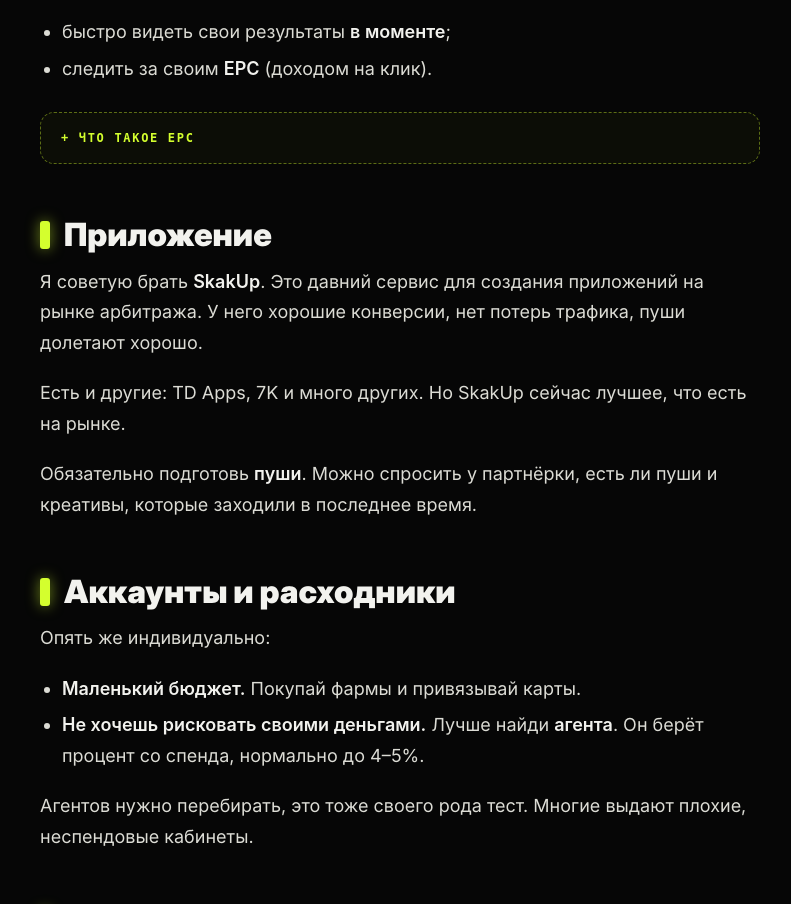
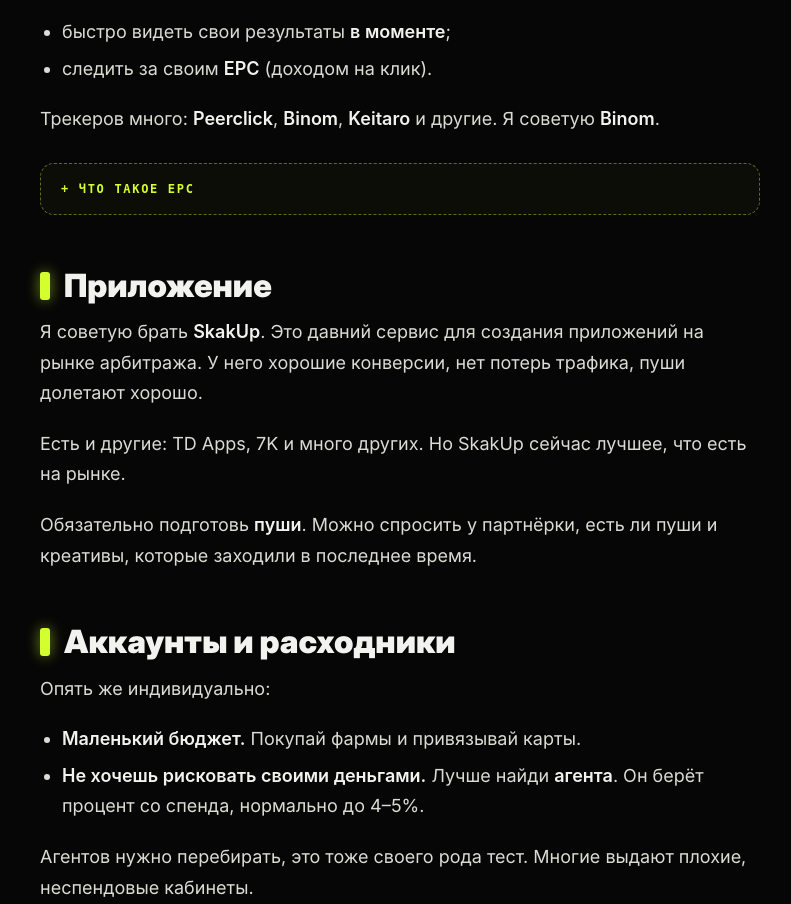
Before and after one commit to plata1213/arbitrage-course, a plain HTML site: page chapters/02-podgotovka.html in a window 1280 px wide. Shown: the part 1410-2314 px from the top of the page, without its empty margins (240-1031 px from the left). Drawn offline with Linux system fonts and the light colour scheme; a web font is replaced by a local one.

Commit message:
Глава 2: список трекеров, совет Binom
Co-Authored-By: Claude Sonnet 5.5 <noreply@anthropic.com>
Claude-Session: https://claude.ai/code/session_01UgW2xgmvXVcj1r5qeyomAj

```diff
--- a/chapters/02-podgotovka.html
+++ b/chapters/02-podgotovka.html
@@ -41,6 +41,7 @@
 <li>быстро видеть свои результаты <strong>в моменте</strong>;</li>
 <li>следить за своим <strong>EPC</strong> (доходом на клик).</li>
 </ul>
+<p>Трекеров много: <strong>Peerclick</strong>, <strong>Binom</strong>, <strong>Keitaro</strong> и другие. Я советую <strong>Binom</strong>.</p>
 <details class="deep"><summary>Что такое EPC</summary>
 <p>EPC (earnings per click) — сколько ты зарабатываешь в среднем на один клик. Считается как доход, делённый на число кликов.</p>
 </details>
```
